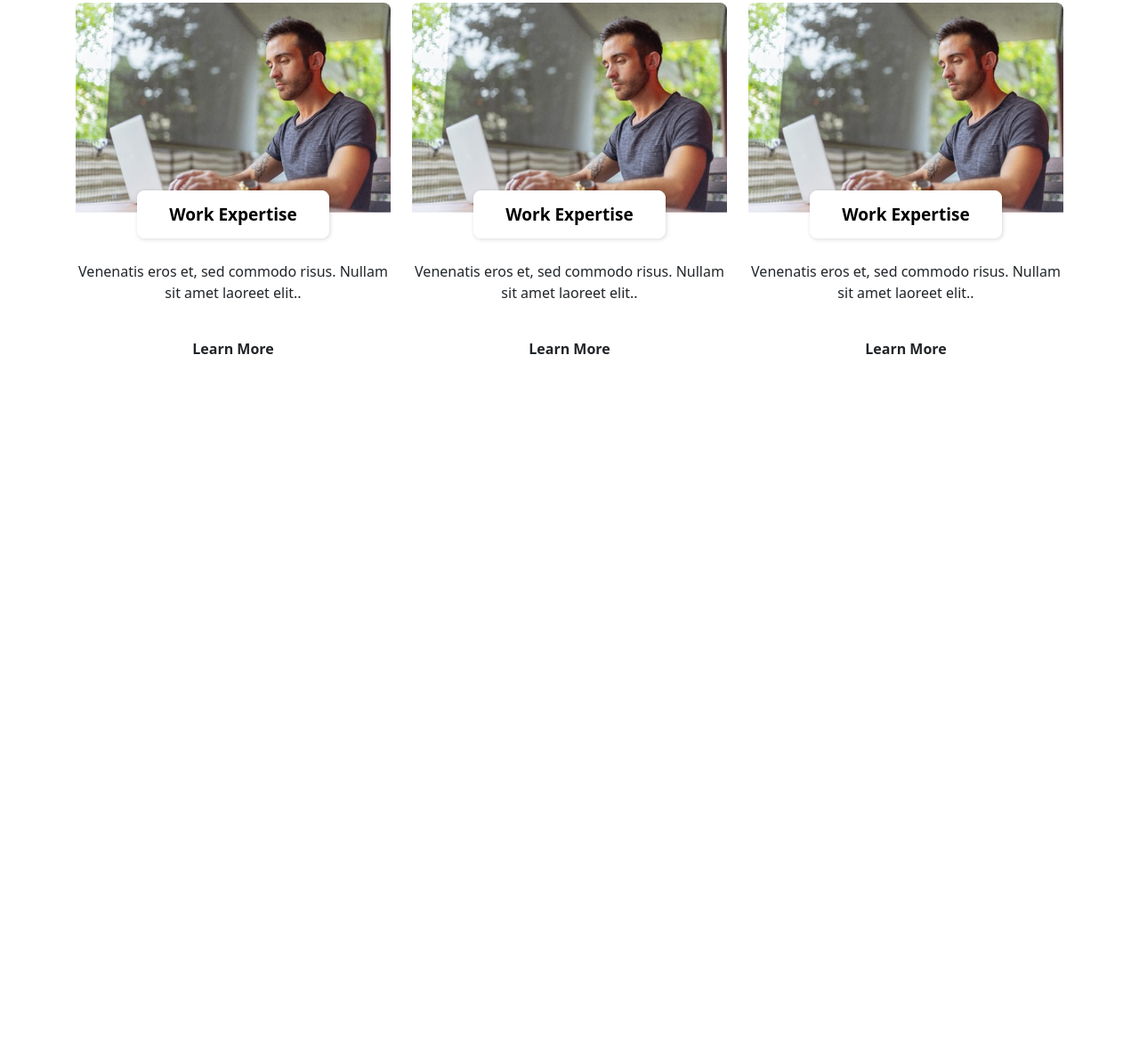
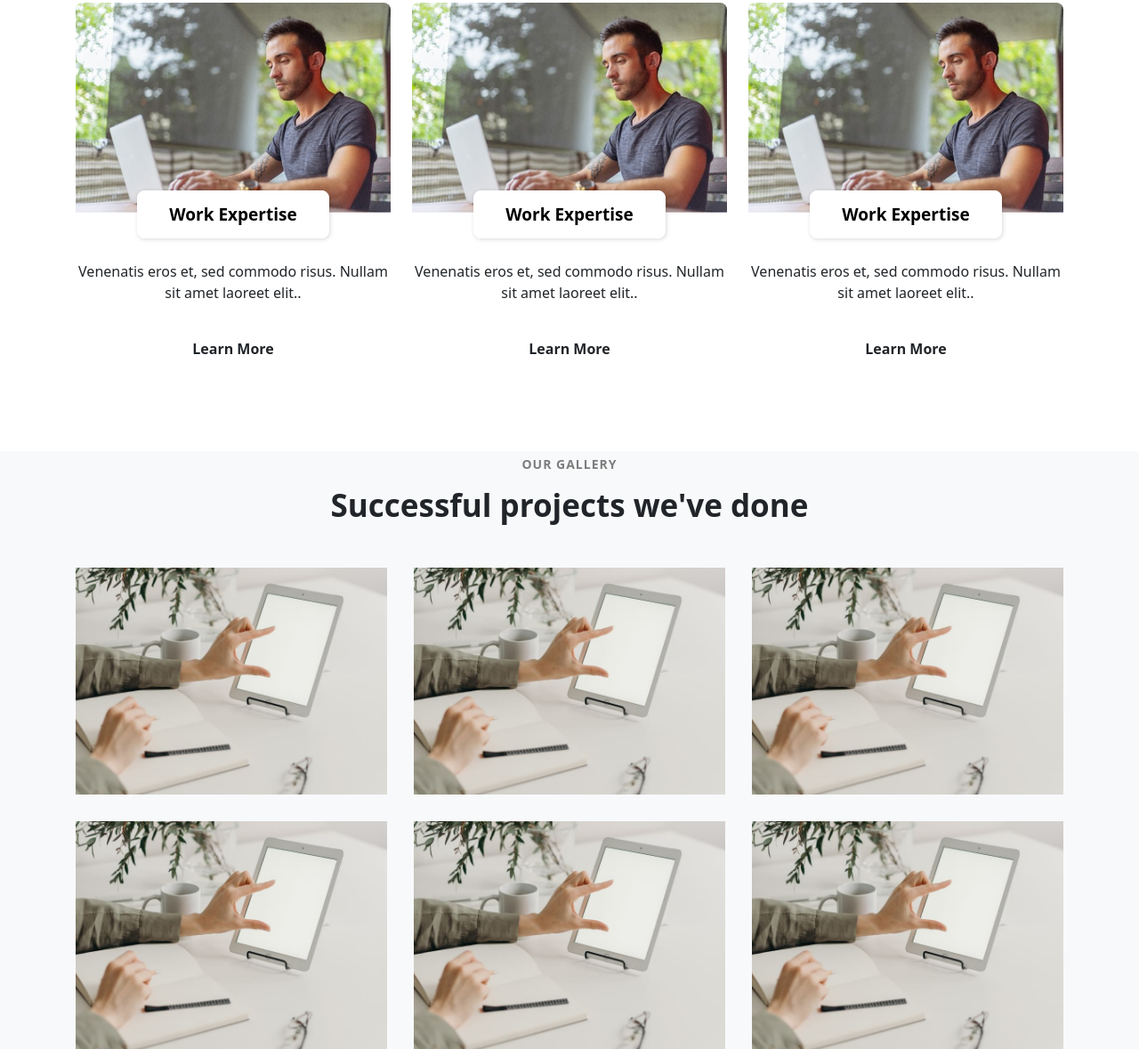
Before and after one commit to Ng-HuuDev/bootstrap-corpvision-btnhom, a plain HTML site: page index.html in a window 1280 px wide. Shown: the part 2229-3408 px from the top of the page at 89% size. Before the commit the page ends 2736 px from the top, so only its background shows below. Drawn offline with nearby package versions, Linux system fonts and the light colour scheme; some packages are replaced by stand-ins of ours; a script that the page names is missing.

Commit message:
AD BLOGS

```diff
--- a/css/index.css
+++ b/css/index.css
@@ -647,3 +647,59 @@ header.main-header {
   padding: 12px 35px;
   box-shadow: rgba(2, 2, 2, 0.151) 1px 1px 5px 0px;
 }
+
+/* BLOGS */
+#blogs {
+  background: #f8f9fa;
+}
+
+.blogs__list {
+  display: grid;
+  grid-template-columns: repeat(3, 1fr);
+  grid-gap: 30px;
+}
+.blog__item img {
+  width: 100%;
+  height: 100%;
+  position: relative;
+}
+
+.blog__item {
+  position: relative;
+}
+
+.blogs__overlay::before {
+  content: "";
+  width: 100%;
+  height: 100%;
+  background: rgba(95, 95, 95, 0.537);
+  position: absolute;
+  top: 0;
+  left: 0;
+}
+
+.overlay__title {
+  position: absolute;
+  bottom: 0;
+  left: 30px;
+  opacity: 0;
+  transition: 0.7s;
+}
+
+.blogs__overlay:hover .overlay__title {
+  color: white;
+  bottom: 50px;
+  left: 30px;
+  opacity: 1;
+  /* background: rgb(0, 0, 0); */
+}
+
+.zoom__img {
+  overflow: hidden;
+  z-index: 1;
+}
+
+.blogs__overlay:hover img {
+  transform: scale(1.1);
+  transition: 0.7s ease-in-out;
+}
--- a/index.html
+++ b/index.html
@@ -24,6 +24,11 @@
       crossorigin="anonymous"
       referrerpolicy="no-referrer"
     />
+    <!-- FANCYBOX -->
+    <link
+    rel="stylesheet"
+    href="https://cdn.jsdelivr.net/npm/@fancyapps/ui@5.0/dist/fancybox/fancybox.css"
+  />
     <!-- MY CSS -->
     <link rel="stylesheet" href="./css/index.css" />
   </head>
@@ -214,7 +219,7 @@
         </div>
       </section>
 
-      <!-- DISCOVER  -->
+      <!-- WORK  -->
        <section id="work" class="py-5">
         <div class="container work__container py-lg-5 py-md-4 py-2">
           <div class="row work__content d-flex justify-content-between align-items-center">
@@ -303,6 +308,149 @@
           </div>
         </div>
        </section>
+
+       <!-- BLOGS -->
+       <section id="blogs">
+        <div class="container">
+          <div class="title text-center">
+            <h4 class="title__small">
+              Our Gallery
+            </h4>
+            <h3 class="title__big mb-5">Successful projects we've done
+            </h3>
+          </div>
+          <div class="blogs__list">
+            <!-- start -->
+            <div class="blog__item">
+              <div class="blogs__overlay">
+                <div class="zoom__img">
+                  <a
+                    href="./img_corp vision/c1.jpg"
+                    data-fancybox="gallery"
+                    data-caption="Caption #1"
+                  >
+                    <!-- <img src="thumbnail-a.jpeg" /> -->
+                    <img src="./img_corp vision/c1.jpg" alt="" />
+                  </a>
+                </div>
+
+                <div class="overlay__title">
+                  <h3>Logo</h3>
+                  <p>Flipin bird</p>
+                </div>
+              </div>
+            </div>
+            <div class="blog__item">
+              <div class="blogs__overlay">
+                <div class="zoom__img">
+                  <a
+                    href="./img_corp vision/c1.jpg"
+                    data-fancybox="gallery"
+                    data-caption="Caption #1"
+                  >
+                    <!-- <img src="thumbnail-a.jpeg" /> -->
+                    <img src="./img_corp vision/c1.jpg" alt="" />
+                  </a>
+                </div>
+
+                <div class="overlay__title">
+                  <h3>Logo</h3>
+                  <p>Flipin bird</p>
+                </div>
+              </div>
+            </div>
+            <div class="blog__item">
+              <div class="blogs__overlay">
+                <div class="zoom__img">
+                  <a
+                    href="./img_corp vision/c1.jpg"
+                    data-fancybox="gallery"
+                    data-caption="Caption #1"
+                  >
+                    <!-- <img src="thumbnail-a.jpeg" /> -->
+                    <img src="./img_corp vision/c1.jpg" alt="" />
+                  </a>
+                </div>
+
+                <div class="overlay__title">
+                  <h3>Logo</h3>
+                  <p>Flipin bird</p>
+                </div>
+              </div>
+            </div>
+            <div class="blog__item">
+              <div class="blogs__overlay">
+                <div class="zoom__img">
+                  <a
+                    href="./img_corp vision/c1.jpg"
+                    data-fancybox="gallery"
+                    data-caption="Caption #1"
+                  >
+                    <!-- <img src="thumbnail-a.jpeg" /> -->
+                    <img src="./img_corp vision/c1.jpg" alt="" />
+                  </a>
+                </div>
+
+                <div class="overlay__title">
+                  <h3>Logo</h3>
+                  <p>Flipin bird</p>
+                </div>
+              </div>
+            </div>
+            <div class="blog__item">
+              <div class="blogs__overlay">
+                <div class="zoom__img">
+                  <a
+                    href="./img_corp vision/c1.jpg"
+                    data-fancybox="gallery"
+                    data-caption="Caption #1"
+                  >
+                    <!-- <img src="thumbnail-a.jpeg" /> -->
+                    <img src="./img_corp vision/c1.jpg" alt="" />
+                  </a>
+                </div>
+
+                <div class="overlay__title">
+                  <h3>Logo</h3>
+                  <p>Flipin bird</p>
+                </div>
+              </div>
+            </div>
+            <div class="blog__item">
+              <div class="blogs__overlay">
+                <div class="zoom__img">
+                  <a
+                    href="./img_corp vision/c1.jpg"
+                    data-fancybox="gallery"
+                    data-caption="Caption #1"
+                  >
+                    <!-- <img src="thumbnail-a.jpeg" /> -->
+                    <img src="./img_corp vision/c1.jpg" alt="" />
+                  </a>
+                </div>
+
+                <div class="overlay__title">
+                  <h3>Logo</h3>
+                  <p>Flipin bird</p>
+                </div>
+              </div>
+            </div>
+            <!-- end -->
+          </div>
+        </div>
+      </section>
+
+    <!-- FANCYBOX -->
+    <script src="https://cdn.jsdelivr.net/npm/@fancyapps/ui@5.0/dist/fancybox/fancybox.umd.js"></script>
+        <!-- config -->
+        <script>
+          Fancybox.bind("[data-fancybox]", {
+            // Your custom options
+            Carousel: {
+              transition: "slide",
+            },
+          });
+        </script>
     <!-- Bootstrap JavaScript Libraries -->
     <script
       src="https://cdn.jsdelivr.net/npm/@popperjs/core@2.11.8/dist/umd/popper.min.js"
```
Also changed, not shown: img_corp vision/c2.jpg (added).
